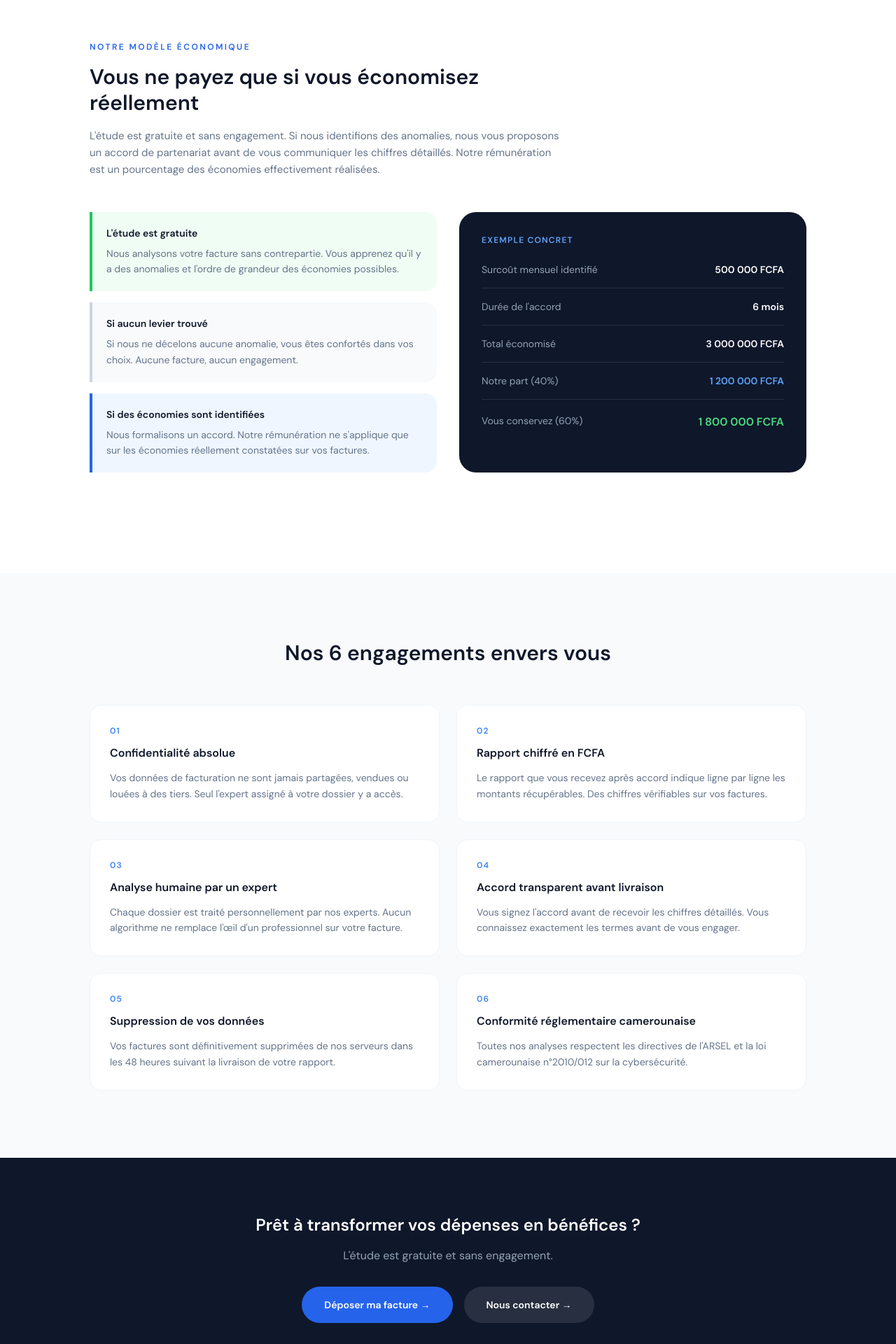
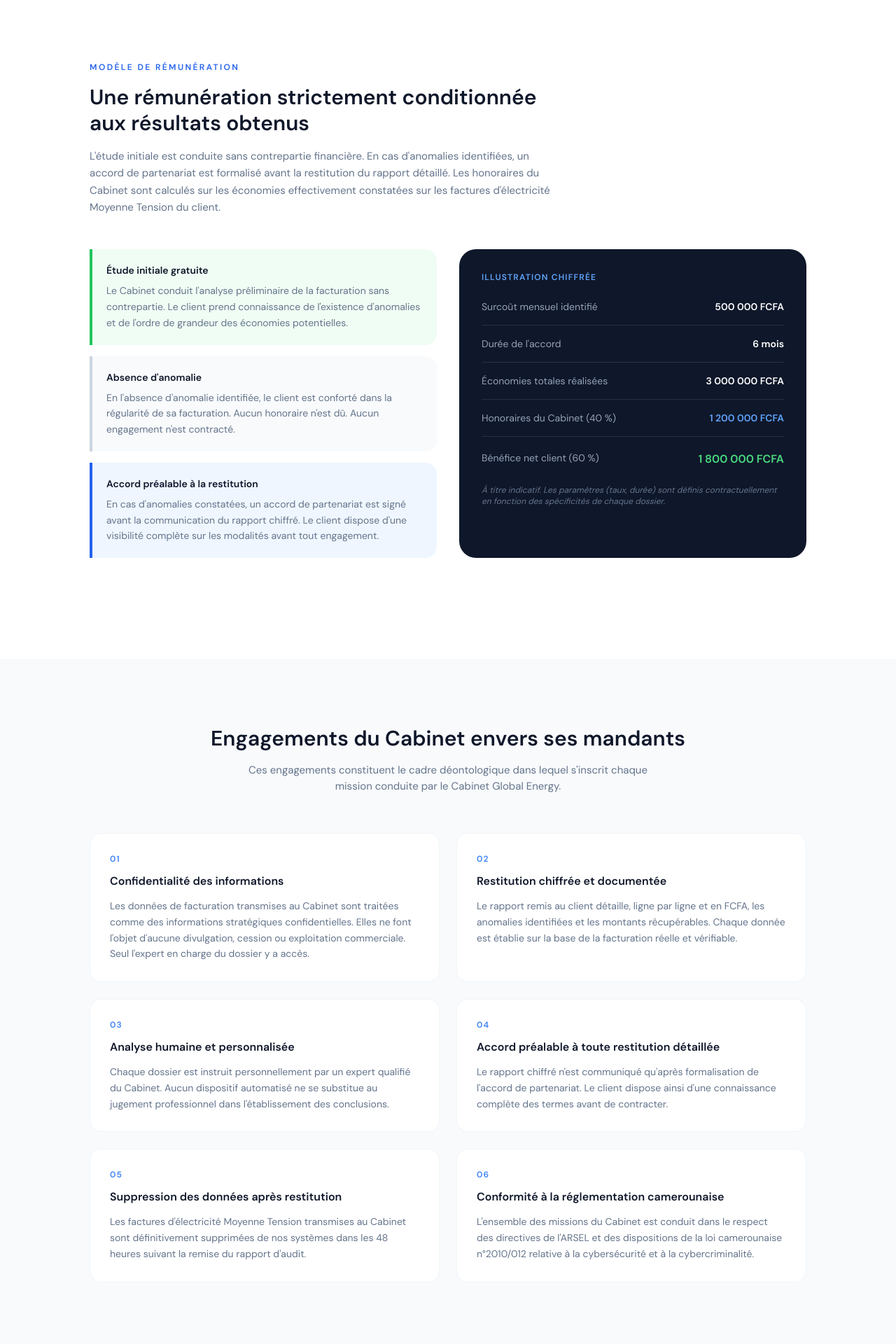
Before and after one commit to cabinetnoahetcie/factura-mt, a Next.js app in the folder frontend/: page /engagements in a window 1280 px wide. Shown: the part 440-2360 px from the top of the page at 70% size. Built offline with nearby package versions, Linux system fonts and the light colour scheme.

Commit message:
Update page.jsx

```diff
--- a/frontend/app/engagements/page.jsx
+++ b/frontend/app/engagements/page.jsx
@@ -15,32 +15,44 @@ export default function Engagements() {
             Nos engagements
           </h1>
           <p className="text-slate-400 text-lg max-w-2xl leading-relaxed">
-            Chez Global Enerdy, la transparence n'est pas un argument commercial.
-            C'est notre mode de fonctionnement — y compris sur notre modèle de rémunération.
+            Le Cabinet Global Energy fonde sa relation client sur la transparence, la rigueur
+            professionnelle et un modèle de rémunération aligné sur les intérêts de chaque mandant.
           </p>
         </div>
       </section>
 
-      {/* Modèle économique avec exemple */}
+      {/* Modèle économique */}
       <section className="py-24 px-6 bg-white">
         <div className="max-w-5xl mx-auto">
-          <p className="text-blue-600 font-bold text-xs uppercase tracking-[0.2em] mb-4">Notre modèle économique</p>
+          <p className="text-blue-600 font-bold text-xs uppercase tracking-[0.2em] mb-4">Modèle de rémunération</p>
           <h2 className="text-3xl font-extrabold text-slate-900 mb-4 max-w-2xl leading-tight">
-            Vous ne payez que si vous économisez réellement
+            Une rémunération strictement conditionnée aux résultats obtenus
           </h2>
           <p className="text-slate-500 text-[15px] leading-relaxed mb-12 max-w-2xl">
-            L'étude est gratuite et sans engagement. Si nous identifions des anomalies,
-            nous vous proposons un accord de partenariat avant de vous communiquer les chiffres
-            détaillés. Notre rémunération est un pourcentage des économies effectivement réalisées.
+            L'étude initiale est conduite sans contrepartie financière. En cas d'anomalies
+            identifiées, un accord de partenariat est formalisé avant la restitution du rapport
+            détaillé. Les honoraires du Cabinet sont calculés sur les économies effectivement
+            constatées sur les factures d'électricité Moyenne Tension du client.
           </p>
 
           <div className="grid grid-cols-1 lg:grid-cols-2 gap-8 mb-12">
-            {/* 3 cas */}
             <div className="space-y-4">
               {[
-                { titre:'L\'étude est gratuite',         desc:"Nous analysons votre facture sans contrepartie. Vous apprenez qu'il y a des anomalies et l'ordre de grandeur des économies possibles.", color:'border-green-500 bg-green-50' },
-                { titre:'Si aucun levier trouvé',        desc:"Si nous ne décelons aucune anomalie, vous êtes confortés dans vos choix. Aucune facture, aucun engagement.", color:'border-slate-300 bg-slate-50' },
-                { titre:'Si des économies sont identifiées', desc:"Nous formalisons un accord. Notre rémunération ne s'applique que sur les économies réellement constatées sur vos factures.", color:'border-blue-600 bg-blue-50' },
+                {
+                  titre: 'Étude initiale gratuite',
+                  desc:  "Le Cabinet conduit l'analyse préliminaire de la facturation sans contrepartie. Le client prend connaissance de l'existence d'anomalies et de l'ordre de grandeur des économies potentielles.",
+                  color: 'border-green-500 bg-green-50',
+                },
+                {
+                  titre: 'Absence d\'anomalie',
+                  desc:  "En l'absence d'anomalie identifiée, le client est conforté dans la régularité de sa facturation. Aucun honoraire n'est dû. Aucun engagement n'est contracté.",
+                  color: 'border-slate-300 bg-slate-50',
+                },
+                {
+                  titre: 'Accord préalable à la restitution',
+                  desc:  "En cas d'anomalies constatées, un accord de partenariat est signé avant la communication du rapport chiffré. Le client dispose d'une visibilité complète sur les modalités avant tout engagement.",
+                  color: 'border-blue-600 bg-blue-50',
+                },
               ].map((item, i) => (
                 <div key={i} className={`border-l-4 ${item.color} rounded-r-2xl p-5`}>
                   <h3 className="font-extrabold text-slate-900 text-sm mb-2">{item.titre}</h3>
@@ -51,14 +63,16 @@ export default function Engagements() {
 
             {/* Exemple chiffré */}
             <div className="bg-slate-900 rounded-3xl p-8">
-              <p className="text-xs font-bold text-blue-400 uppercase tracking-widest mb-6">Exemple concret</p>
+              <p className="text-xs font-bold text-blue-400 uppercase tracking-widest mb-6">
+                Illustration chiffrée
+              </p>
               <div className="space-y-4 text-sm">
                 {[
-                  { label:'Surcoût mensuel identifié', val:'500 000 FCFA', color:'text-white' },
-                  { label:'Durée de l\'accord',         val:'6 mois',       color:'text-white' },
-                  { label:'Total économisé',            val:'3 000 000 FCFA', color:'text-white' },
-                  { label:'Notre part (40%)',           val:'1 200 000 FCFA', color:'text-blue-400' },
-                  { label:'Vous conservez (60%)',       val:'1 800 000 FCFA', color:'text-green-400', big: true },
+                  { label:'Surcoût mensuel identifié',    val:'500 000 FCFA',   color:'text-white'      },
+                  { label:'Durée de l\'accord',           val:'6 mois',         color:'text-white'      },
+                  { label:'Économies totales réalisées',  val:'3 000 000 FCFA', color:'text-white'      },
+                  { label:'Honoraires du Cabinet (40 %)', val:'1 200 000 FCFA', color:'text-blue-400'   },
+                  { label:'Bénéfice net client (60 %)',   val:'1 800 000 FCFA', color:'text-green-400', big:true },
                 ].map((row, i) => (
                   <div key={i} className={`flex justify-between ${i < 4 ? 'border-b border-white/10 pb-4' : 'pt-1'}`}>
                     <span className="text-slate-400">{row.label}</span>
@@ -66,6 +80,10 @@ export default function Engagements() {
                   </div>
                 ))}
               </div>
+              <p className="text-slate-500 text-xs mt-6 italic">
+                À titre indicatif. Les paramètres (taux, durée) sont définis contractuellement
+                en fonction des spécificités de chaque dossier.
+              </p>
             </div>
           </div>
         </div>
@@ -74,17 +92,45 @@ export default function Engagements() {
       {/* 6 engagements */}
       <section className="py-24 px-6 bg-slate-50">
         <div className="max-w-5xl mx-auto">
-          <h2 className="text-3xl font-extrabold text-slate-900 mb-14 text-center">
-            Nos 6 engagements envers vous
+          <h2 className="text-3xl font-extrabold text-slate-900 mb-4 text-center">
+            Engagements du Cabinet envers ses mandants
           </h2>
+          <p className="text-slate-500 text-center mb-14 max-w-xl mx-auto text-[15px]">
+            Ces engagements constituent le cadre déontologique dans lequel s'inscrit
+            chaque mission conduite par le Cabinet Global Energy.
+          </p>
           <div className="grid grid-cols-1 md:grid-cols-2 gap-6">
             {[
-              { num:'01', titre:'Confidentialité absolue',              desc:"Vos données de facturation ne sont jamais partagées, vendues ou louées à des tiers. Seul l'expert assigné à votre dossier y a accès." },
-              { num:'02', titre:'Rapport chiffré en FCFA',              desc:"Le rapport que vous recevez après accord indique ligne par ligne les montants récupérables. Des chiffres vérifiables sur vos factures." },
-              { num:'03', titre:'Analyse humaine par un expert',        desc:"Chaque dossier est traité personnellement par nos experts. Aucun algorithme ne remplace l'œil d'un professionnel sur votre facture." },
-              { num:'04', titre:'Accord transparent avant livraison',   desc:"Vous signez l'accord avant de recevoir les chiffres détaillés. Vous connaissez exactement les termes avant de vous engager." },
-              { num:'05', titre:'Suppression de vos données',           desc:"Vos factures sont définitivement supprimées de nos serveurs dans les 48 heures suivant la livraison de votre rapport." },
-              { num:'06', titre:'Conformité réglementaire camerounaise', desc:"Toutes nos analyses respectent les directives de l'ARSEL et la loi camerounaise n°2010/012 sur la cybersécurité." },
+              {
+                num:   '01',
+                titre: 'Confidentialité des informations',
+                desc:  "Les données de facturation transmises au Cabinet sont traitées comme des informations stratégiques confidentielles. Elles ne font l'objet d'aucune divulgation, cession ou exploitation commerciale. Seul l'expert en charge du dossier y a accès.",
+              },
+              {
+                num:   '02',
+                titre: 'Restitution chiffrée et documentée',
+                desc:  "Le rapport remis au client détaille, ligne par ligne et en FCFA, les anomalies identifiées et les montants récupérables. Chaque donnée est établie sur la base de la facturation réelle et vérifiable.",
+              },
+              {
+                num:   '03',
+                titre: 'Analyse humaine et personnalisée',
+                desc:  "Chaque dossier est instruit personnellement par un expert qualifié du Cabinet. Aucun dispositif automatisé ne se substitue au jugement professionnel dans l'établissement des conclusions.",
+              },
+              {
+                num:   '04',
+                titre: 'Accord préalable à toute restitution détaillée',
+                desc:  "Le rapport chiffré n'est communiqué qu'après formalisation de l'accord de partenariat. Le client dispose ainsi d'une connaissance complète des termes avant de contracter.",
+              },
+              {
+                num:   '05',
+                titre: 'Suppression des données après restitution',
+                desc:  "Les factures d'électricité Moyenne Tension transmises au Cabinet sont définitivement supprimées de nos systèmes dans les 48 heures suivant la remise du rapport d'audit.",
+              },
+              {
+                num:   '06',
+                titre: 'Conformité à la réglementation camerounaise',
+                desc:  "L'ensemble des missions du Cabinet est conduit dans le respect des directives de l'ARSEL et des dispositions de la loi camerounaise n°2010/012 relative à la cybersécurité et à la cybercriminalité.",
+              },
             ].map(item => (
               <div key={item.num} className="bg-white border border-slate-100 rounded-2xl p-7 hover:shadow-lg transition-shadow">
                 <p className="text-blue-500 font-black text-xs tracking-widest mb-3">{item.num}</p>
@@ -98,14 +144,19 @@ export default function Engagements() {
 
       {/* CTA */}
       <section className="bg-slate-900 py-20 px-6 text-center">
-        <h2 className="text-2xl font-bold text-white mb-4">Prêt à transformer vos dépenses en bénéfices ?</h2>
-        <p className="text-slate-400 mb-8">L'étude est gratuite et sans engagement.</p>
+        <h2 className="text-2xl font-bold text-white mb-4">
+          Solliciter une mission d'audit
+        </h2>
+        <p className="text-slate-400 mb-8 max-w-lg mx-auto text-[15px]">
+          Transmettez votre facture d'électricité Moyenne Tension au Cabinet Global Energy.
+          L'étude est gratuite et sans engagement.
+        </p>
         <div className="flex flex-col sm:flex-row gap-4 justify-center">
           <Link href="/" className="bg-blue-600 text-white px-8 py-4 rounded-full font-bold hover:bg-blue-700 transition-all text-sm">
-            Déposer ma facture →
+            Transmettre ma facture →
           </Link>
           <Link href="/contact" className="bg-white/10 text-white px-8 py-4 rounded-full font-bold hover:bg-white/20 transition-all text-sm">
-            Nous contacter →
+            Contacter le Cabinet →
           </Link>
         </div>
       </section>
```
